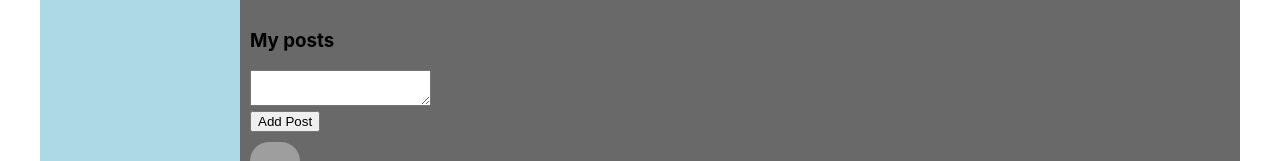
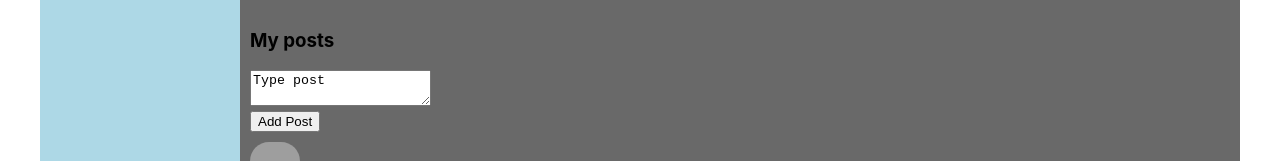
Before and after one commit to ToniNov/social-network, a React (Create React App) app: page /profile in a window 1280 px wide. Shown: the part 404-565 px from the top of the page. Built offline with nearby package versions, Linux system fonts and the light colour scheme; grey boxes are pictures that could not be loaded.

Commit message:
Add state

```diff
--- a/src/App.tsx
+++ b/src/App.tsx
@@ -8,16 +8,30 @@ import {BrowserRouter, Route} from "react-router-dom";
 import News from "./components/News/News";
 import Music from "./components/Music/Music";
 import Settings from "./components/Settings/Settings";
+import state, {RootStateType, updateNewPostText} from "./redux/state";
+import {addPost} from "./redux/state";
 
-function App() {
+type AppPropsType = {
+    state:RootStateType
+    addPost:(postText:string) => void
+    updateNewPostText:(newText:string)=>void
+}
+
+
+function App(props:AppPropsType) {
+
     return (
         <BrowserRouter>
         <div className='app-wrapper'>
             <Header />
             <Navbar />
             <div className='app-wrapper-content'>
-                <Route render={ () => <Profile/>} path= {'/profile'} />
-                <Route render={ () => <Dialogs/>} path= {'/dialogs'} />
+                <Route render={ () =>
+                    <Profile profilePage={props.state.profilePage}
+                             addPost={props.addPost}
+                             updateNewPostText={props.updateNewPostText}
+                             />} path= {'/profile'} />
+                <Route render={ () => <Dialogs dialogs={props.state.dialogsPage.dialogs} messages={props.state.dialogsPage.messages} />} path= {'/dialogs'} />
                 <Route render={ () => <News/>} path= {'/news'} />
                 <Route render={ () => <Music/>} path= {'/music'} />
                 <Route render={ () => <Settings/>} path= {'/settings'} />
--- a/src/components/Dialogs/Dialogs.tsx
+++ b/src/components/Dialogs/Dialogs.tsx
@@ -2,28 +2,15 @@ import React from 'react';
 import s from './Dialogs.module.css'
 import {DialogItem} from "./DialogsItem/DialogsItem";
 import {Message} from "./Message/Message";
+import {DialogsPageType} from "../../redux/state";
 
-const Dialogs = (props:any) => {
 
-    let dialogs = [
-        {id: 1, name: "Anton"},
-        {id: 2, name: "Bob"},
-        {id: 3, name: "Jon"},
-        {id: 4, name: "Smit"},
-        {id: 5, name: "Lev"},
-        {id: 6, name: "Yra"},
-    ]
 
-    let messages = [
-        {id: 1, message: "Hi"},
-        {id: 2, message: "Yooo"},
-        {id: 3, message: "NICE"},
-        {id: 4, message: "Smie you"},
-    ]
+const Dialogs = (props:DialogsPageType) => {
 
-    let dialogsElements = dialogs.map(d => <DialogItem name={d.name} id={d.id}/>)
+    let dialogsElements = props.dialogs.map(d => <DialogItem name={d.name} id={d.id}/>)
 
-    let messagesElements = messages.map(m => <Message message={m.message} id={m.id}/>)
+    let messagesElements =props.messages.map(m => <Message message={m.message} id={m.id}/>)
 
     return (
         <div className={s.dialogs}>
--- a/src/components/Dialogs/DialogsItem/DialogsItem.tsx
+++ b/src/components/Dialogs/DialogsItem/DialogsItem.tsx
@@ -10,6 +10,7 @@ export type DialogItemType = {
 export const DialogItem = (props: DialogItemType) => {
     let path = '/dialogs' + props.id
 
+
     return (
         <div className={s.dialog + ' ' + s.active}>
             <NavLink to={path}>{props.name}</NavLink>
--- a/src/components/Dialogs/Message/Message.tsx
+++ b/src/components/Dialogs/Message/Message.tsx
@@ -6,9 +6,24 @@ export type MessageType = {
     id: number
 }
 
+let newDialogElement = React.createRef<HTMLTextAreaElement>()
+
+let addText = () => {
+    alert(newDialogElement.current?.value)
+}
+
 export const Message = (props: MessageType) => {
-    return (<div className={s.message}>
-            {props.message}
+    return (
+        <div className={s.message}>
+            <div>
+                {props.message}
+            </div>
+            <div>
+                <textarea ref={newDialogElement}></textarea>
+            </div>
+            <div>
+                <button onClick={addText}>Send Message</button>
+            </div>
         </div>
     )
 }
--- a/src/components/Profile/MyPosts/MyPosts.tsx
+++ b/src/components/Profile/MyPosts/MyPosts.tsx
@@ -1,18 +1,28 @@
-import React from 'react';
+import React, {ChangeEvent, ChangeEventHandler} from 'react';
 import s from './MyPosts.module.css';
 import Post from "./Post/Post";
+import {PostType} from "../../../redux/state";
 
-const MyPosts = () => {
+type MyPostsType = {
+    posts:Array<PostType>
+    addPost:(postText:string) => void
+    newPostText: string
+    updateNewPostText:(newText:string)=>void
+}
 
-    let posts= [
-        {id: 1, message: 'Hi,how are you?', likeCounts:'5'},
-        {id: 2, message: "Yooo", likeCounts:'10'},
-        {id: 3, message: "NICE", likeCounts:'40'},
-        {id: 4, message: "Smie you", likeCounts:'5'},
-    ];
+const MyPosts = (props:MyPostsType) => {
 
-    let postsElement = posts
-        .map(p => <Post message={p.message} likeCounts={p.likeCounts} /> );
+    let postsElement = props.posts
+        .map((p,index)=><Post key={p.id} message={p.message} likeCounts={p.likeCounts} /> );
+
+    let addPost = () => {
+        props.addPost(props.newPostText)
+    }
+
+
+    let onPostChange = (e:ChangeEvent<HTMLTextAreaElement>) => {
+        props.updateNewPostText(e.currentTarget.value)
+    }
 
     return (
         <div className={s.postsBlock}>
@@ -20,10 +30,10 @@ const MyPosts = () => {
                 <h3>My posts</h3>
                 <div>
                     <div>
-                        <textarea></textarea>
+                        <textarea value={props.newPostText} onChange={onPostChange} />
                     </div>
                     <div>
-                        <button>Add Post</button>
+                        <button onClick={addPost}>Add Post</button>
                     </div>
                 </div>
                 <div className={s.posts}>
--- a/src/components/Profile/Profile.tsx
+++ b/src/components/Profile/Profile.tsx
@@ -2,12 +2,25 @@ import React from 'react';
 import s from './Profile.module.css';
 import MyPosts from "./MyPosts/MyPosts";
 import ProfileInfo from "./ProfileInfo/ProfileInfo";
+import {addPost,ProfilePageType} from "../../redux/state";
 
-const Profile = () => {
+type ProfileType = {
+    profilePage: ProfilePageType
+    addPost:(postText:string) => void
+    updateNewPostText:(newText:string)=>void
+}
+
+
+const Profile = (props:ProfileType) => {
+
     return (
         <div className={s.content}>
             <ProfileInfo/>
-            <MyPosts/>
+            <MyPosts  addPost={props.addPost}
+                      updateNewPostText={props.updateNewPostText}
+                      posts={props.profilePage.posts}
+                      newPostText={props.profilePage.newPostText}
+            />
         </div>
     );
 };
--- a/src/index.tsx
+++ b/src/index.tsx
@@ -1,9 +1,16 @@
 import React from 'react';
-import ReactDOM from 'react-dom';
 import './index.css';
-import App from './App';
+import state, {addPost, RootStateType, subscribe, updateNewPostText} from "./redux/state";
+import ReactDOM from "react-dom";
+import App from "./App";
 
-ReactDOM.render(
-    <App />,
-  document.getElementById('root')
-);
+export const renderEntireTree = (state: RootStateType) => {
+    ReactDOM.render(
+        <App state={state} addPost={addPost} updateNewPostText={updateNewPostText}/>,
+        document.getElementById('root')
+    );
+}
+
+renderEntireTree(state);
+
+subscribe(renderEntireTree)
--- /dev/null
+++ b/src/redux/state.ts
@@ -0,0 +1,86 @@
+let renderEntireTree = () => {
+    console.log('State was changed')
+}
+
+export type PostType = {
+    id: number
+    message: string
+    likeCounts: string
+}
+
+export type DialogType = {
+    id: number
+    name: string
+}
+
+export type MessageType = {
+    id: number
+    message: string
+}
+
+export  type DialogsPageType = {
+    dialogs: Array<DialogType>
+    messages: Array<MessageType>
+}
+
+export type  ProfilePageType = {
+    posts: Array<PostType>
+    newPostText: string
+}
+
+type SidebarType = {}
+
+export type RootStateType = {
+    profilePage: ProfilePageType
+    dialogsPage: DialogsPageType
+    sidebar: SidebarType
+}
+
+let state : RootStateType = {
+    profilePage: {
+        posts: [
+            {id: 1, message: 'Hi,how are you?', likeCounts: '5'},
+            {id: 2, message: "Yooo", likeCounts: '10'},
+            {id: 3, message: "NICE", likeCounts: '40'},
+            {id: 4, message: "Smie you", likeCounts: '5'},
+        ],
+        newPostText: 'Type post'
+    },
+    dialogsPage: {
+        dialogs: [
+            {id: 1, name: "Anton"},
+            {id: 2, name: "Bob"},
+            {id: 3, name: "Jon"},
+            {id: 4, name: "Smit"},
+            {id: 5, name: "Lev"},
+            {id: 6, name: "Yra"},
+        ],
+        messages: [
+            {id: 1, message: "Hi"},
+            {id: 2, message: "Yooo"},
+            {id: 3, message: "NICE"},
+            {id: 4, message: "Smie you"},
+        ],
+    },
+    sidebar: {
+        sidebar: []
+    }
+}
+
+export const addPost = (postText:string)=>{
+    const newPost:PostType = {id: 6, message: postText, likeCounts: '0'};
+    state.profilePage.posts.push(newPost)
+
+    renderEntireTree()
+}
+export const updateNewPostText = (newText:string)=>{
+    state.profilePage.newPostText = (newText)
+
+    renderEntireTree()
+}
+
+export const subscribe = (observer:any) => {
+    renderEntireTree = observer
+}
+
+export default state;
```
